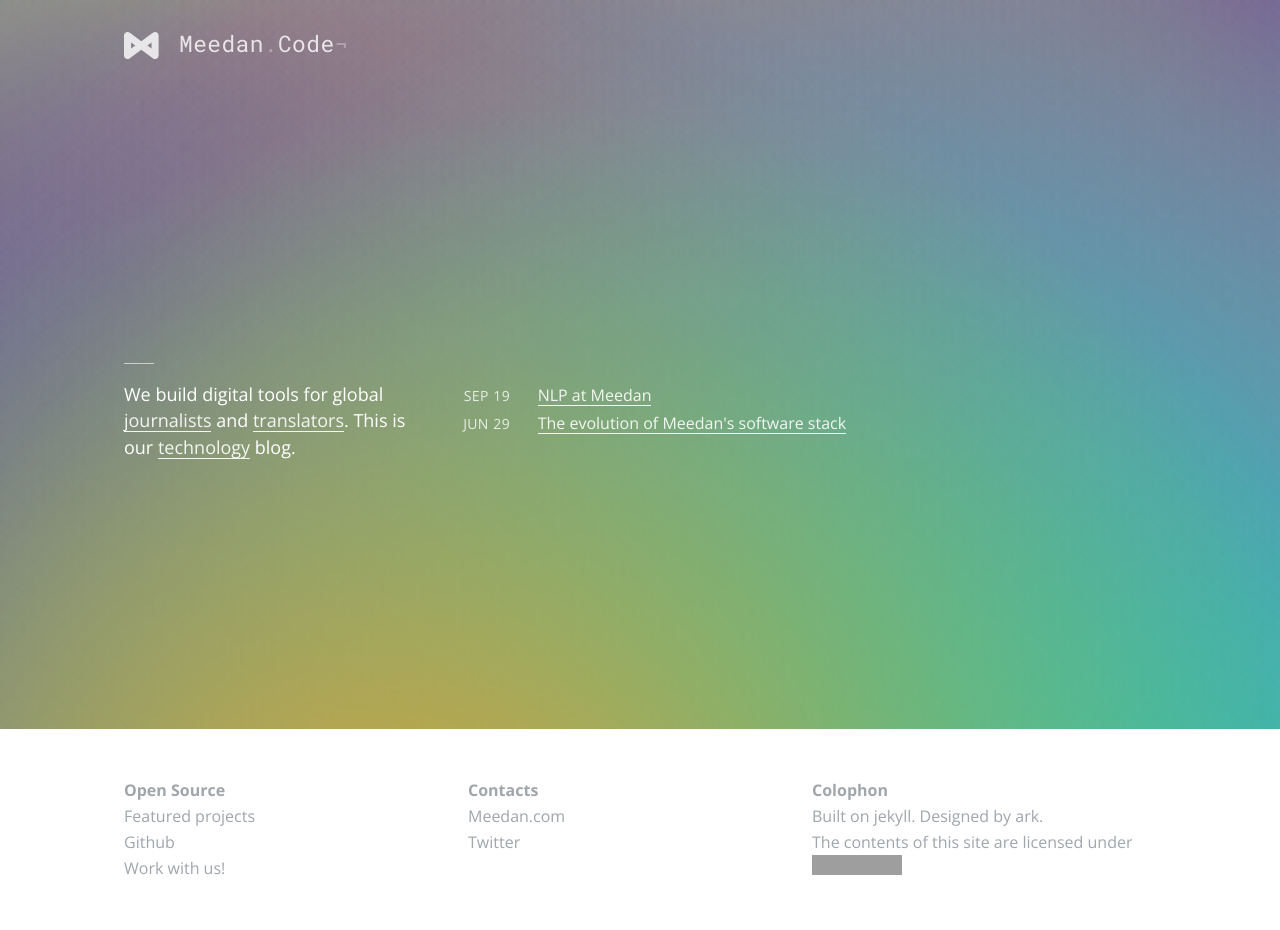
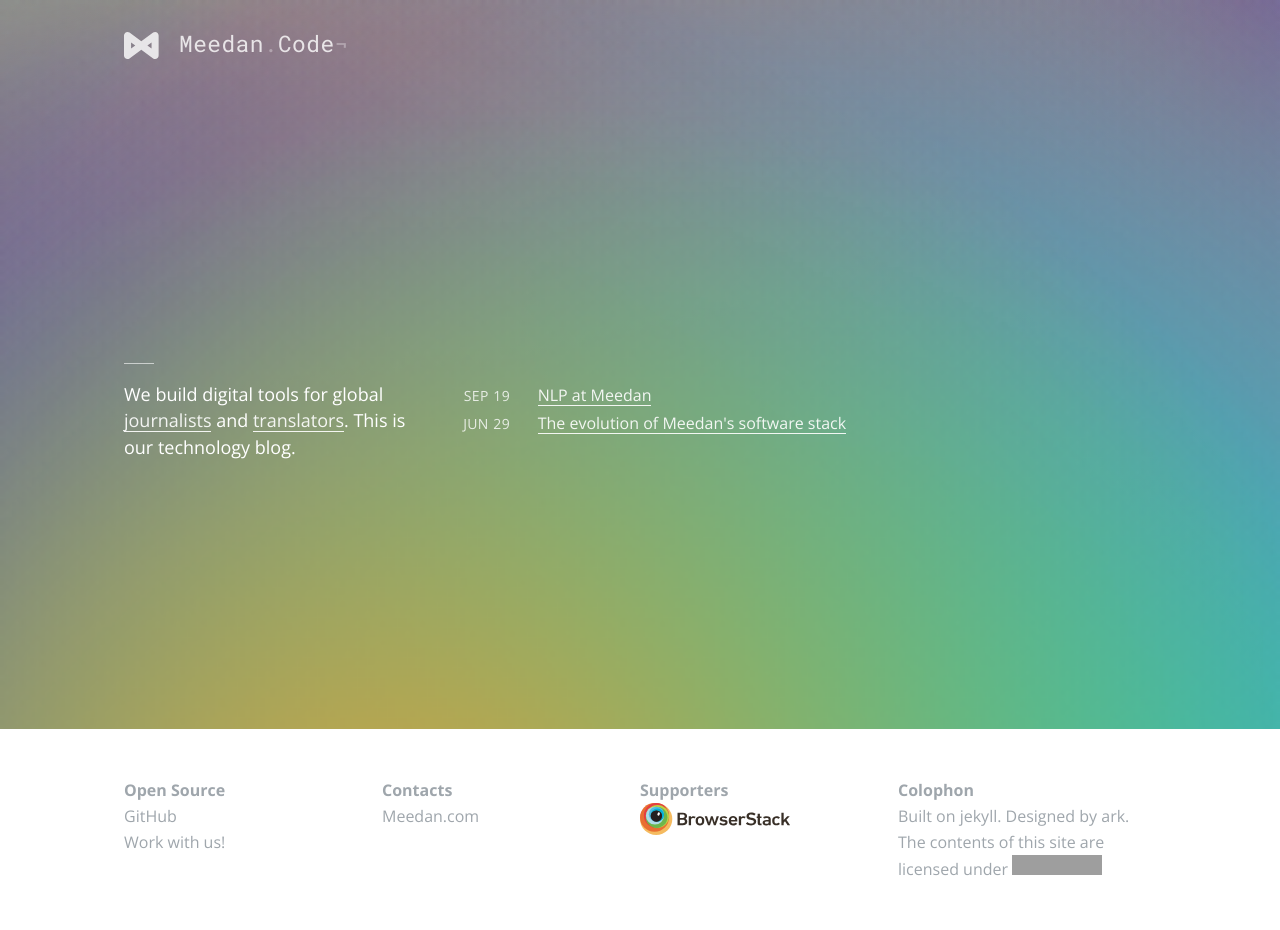
Before and after one commit to meedan/meedan.code, a Jekyll site: the page built from index.html, in a window 1280 px wide. Built offline with Jekyll 4.4.1, drawn with Linux system fonts in a browser that asks for light colours; nearby versions of some CDN libraries; comment, search, counter and statistics services are not loaded; grey boxes are pictures that could not be loaded.

Commit message:
Secure target in links, add BrowserStack

```diff
--- a/_includes/footer.html
+++ b/_includes/footer.html
@@ -1,15 +1,17 @@
 <section class="footer">
   <ul class="footer-list u-unstyled">
     <li>Open Source</li>
-    <li><a href="/code.html">Featured projects</a></li>
-    <li><a href="https://github.com/meedan">Github</a></li>
+    <li><a href="https://github.com/Meedan">GitHub</a></li>
     <li><a href="/jobs.html">Work with us!</a></li>
     <li>
   </ul>
   <ul class="footer-list u-unstyled">
     <li>Contacts</li>
-    <li><a href="https://meedan.com">Meedan.com</li>
-    <li><a href="https://twitter.com/meedan">Twitter</a></li>
+    <li><a href="https://meedan.com">Meedan.com</a></li>
+  </ul>
+  <ul class="footer-list u-unstyled">
+    <li>Supporters</li>
+    <li><a target="_blank" rel="noopener noreferrer" href="https://www.browserstack.com"><img src="/images/browserstack.svg" width="150" /></a></li>
   </ul>
   <ul class="footer-list u-unstyled">
     <li>Colophon</li>
--- a/_includes/nav.html
+++ b/_includes/nav.html
@@ -1,5 +1,5 @@
 <section class="nav">
   <nav><p>
-    We build digital tools for global <a href="//meedan.com/check">journalists</a> and <a href="//meedan.com/bridge">translators</a>. This is our <a href="/code">technology</a> blog.
+    We build digital tools for global <a href="//meedan.com/check">journalists</a> and <a href="//meedan.com/bridge">translators</a>. This is our technology blog.
   </p></nav>
 </section>
--- a/_includes/share.html
+++ b/_includes/share.html
@@ -1,5 +1,5 @@
 <!-- Sharingbutton Facebook -->
-<a class="resp-sharing-button__link" href="https://facebook.com/sharer/sharer.php?u={{ page.url | prepend: site.url }}" target="_blank" aria-label="Share on Facebook">
+<a class="resp-sharing-button__link" href="https://facebook.com/sharer/sharer.php?u={{ page.url | prepend: site.url }}"  rel="noopener noreferrer" target="_blank" aria-label="Share on Facebook">
     <div class="resp-sharing-button resp-sharing-button--facebook resp-sharing-button--large">
         <div aria-hidden="true" class="resp-sharing-button__icon resp-sharing-button__icon--solidcircle">
             <svg version="1.1" x="0px" y="0px" width="24px" height="24px" viewBox="0 0 24 24" enable-background="new 0 0 24 24" xml:space="preserve">
@@ -11,7 +11,7 @@
 </a>
 
 <!-- Sharingbutton Twitter -->
-<a class="resp-sharing-button__link" href="https://twitter.com/intent/tweet/?text={{ page.title }}&amp;url={{ page.url | prepend: site.url }}" target="_blank" aria-label="Share on Twitter">
+<a class="resp-sharing-button__link" href="https://twitter.com/intent/tweet/?text={{ page.title }}&amp;url={{ page.url | prepend: site.url }}"  rel="noopener noreferrer" target="_blank" aria-label="Share on Twitter">
     <div class="resp-sharing-button resp-sharing-button--twitter resp-sharing-button--large">
         <div aria-hidden="true" class="resp-sharing-button__icon resp-sharing-button__icon--solidcircle">
             <svg version="1.1" x="0px" y="0px" width="24px" height="24px" viewBox="0 0 24 24" enable-background="new 0 0 24 24" xml:space="preserve">
--- a/_layouts/post.html
+++ b/_layouts/post.html
@@ -18,7 +18,7 @@ layout: default
 
   <div class="bio">
     <div class="avatar thumb-5" style="background-image:url('{{ author.avatar }}');"></div>
-    <p>Follow {{ author.nick }} on <a href="https://github.com/{{ author.github }}">GitHub</a>.</p>
+    <p>Follow {{ author.nick }} on <a target="_blank" rel="noopener noreferrer" href="https://github.com/{{ author.github }}">GitHub</a>.</p>
   </div>
 
 </article>
```
Also changed, not shown: _posts/2016-06-29-evolution-meedans-software-stack.md (+9 -9 lines), code.html (deleted, +0 -68 lines), images/browserstack.svg (added).
